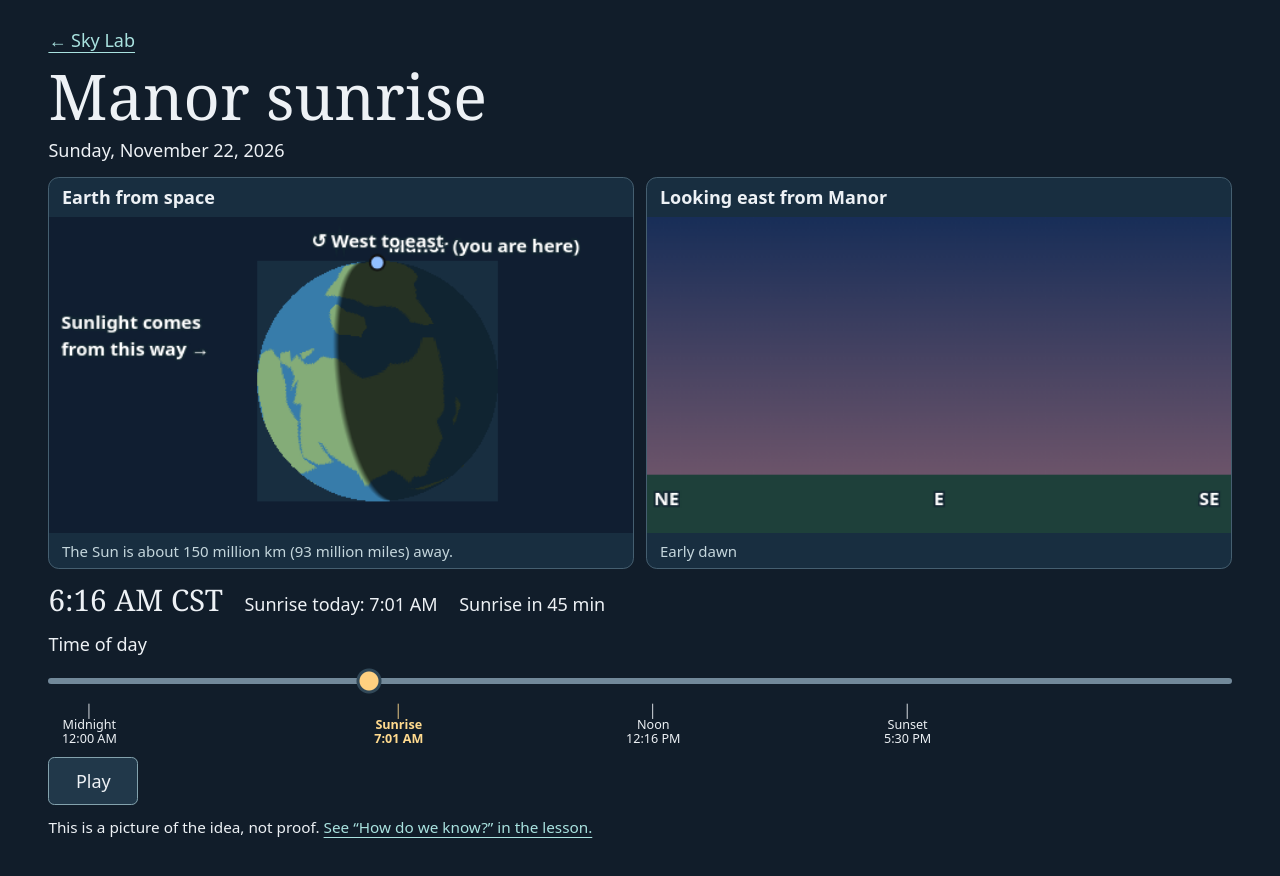
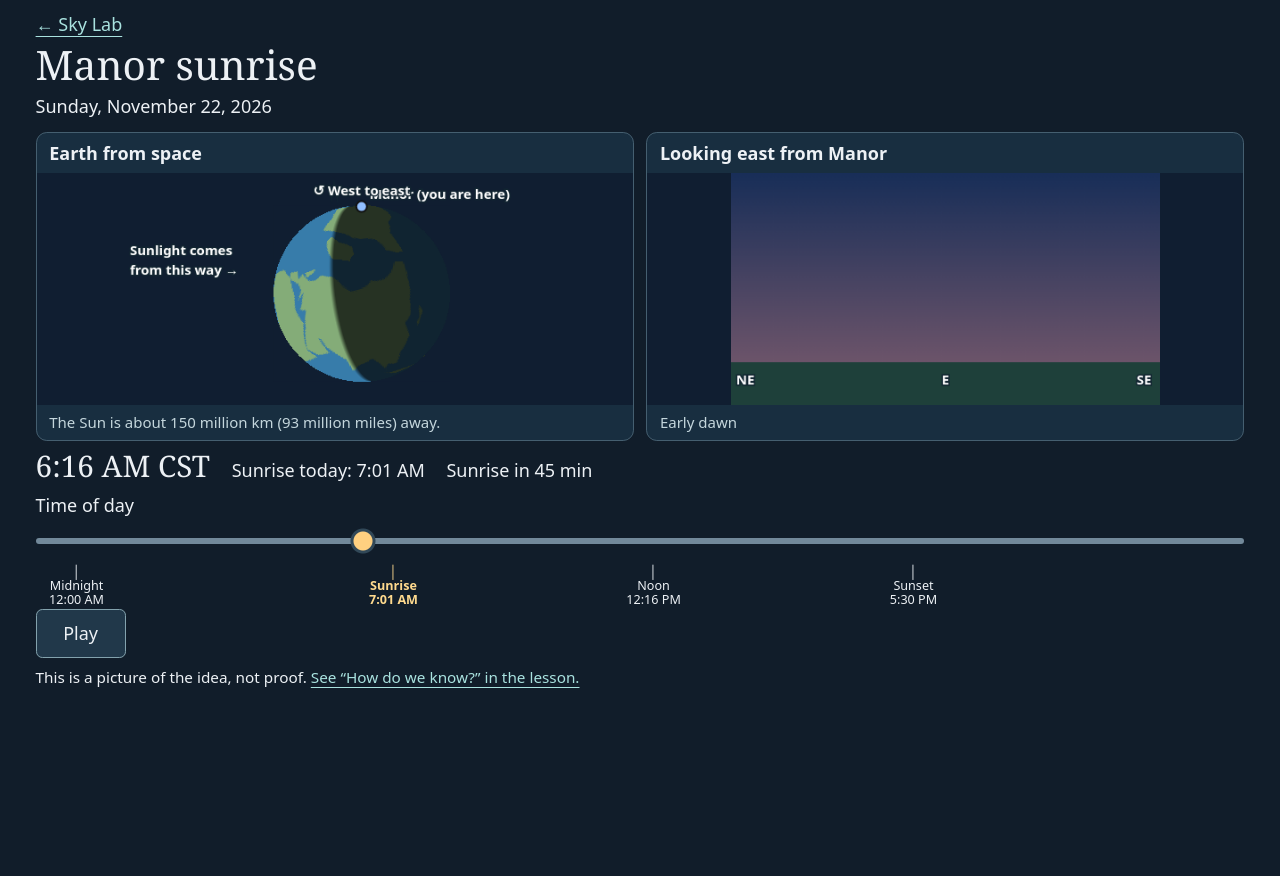
Before and after one commit to beloo2010/learn-astro, a plain HTML site: page site/manor-sunrise/index.html in a window 1280 px wide. After the commit the page ends 800 px from the top, so only its background shows below. Drawn offline with Linux system fonts and the light colour scheme.

Commit message:
Fit the lab controls on landscape tablets

```diff
--- a/site/manor-sunrise/sunrise.css
+++ b/site/manor-sunrise/sunrise.css
@@ -21,3 +21,11 @@ input[type=range]::-webkit-slider-runnable-track {height:6px;background:#72899a;
 input[type=range]::-webkit-slider-thumb {appearance:none;width:44px;height:44px;margin-top:-19px;border:0;border-radius:50%;background:radial-gradient(circle,#ffd080 0 9px,#314858 10px 12px,transparent 13px)}
 input[type=range]::-moz-range-thumb {width:44px;height:44px;border:0;background:radial-gradient(circle,#ffd080 0 9px,#314858 10px 12px,transparent 13px)}
 input[type=range]::-moz-range-track {height:6px;background:#72899a}
+@media(min-width:800px) and (max-height:850px) {
+  main {padding:.55rem 2vw}
+  h1 {font-size:2.25rem}
+  .views canvas {height:clamp(170px,29vh,235px);object-fit:contain;background:#101e31}
+  .readout {margin:.25rem 0}
+  .ticks {height:2.55rem}
+  .caption {margin:.1rem 0}
+}
```
